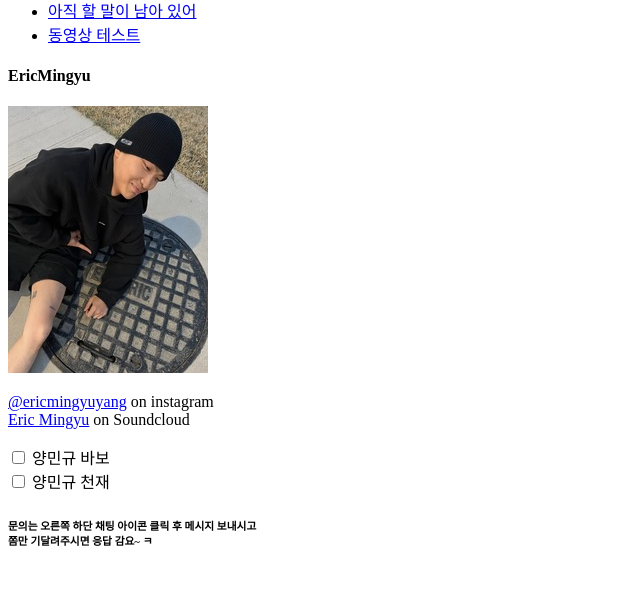
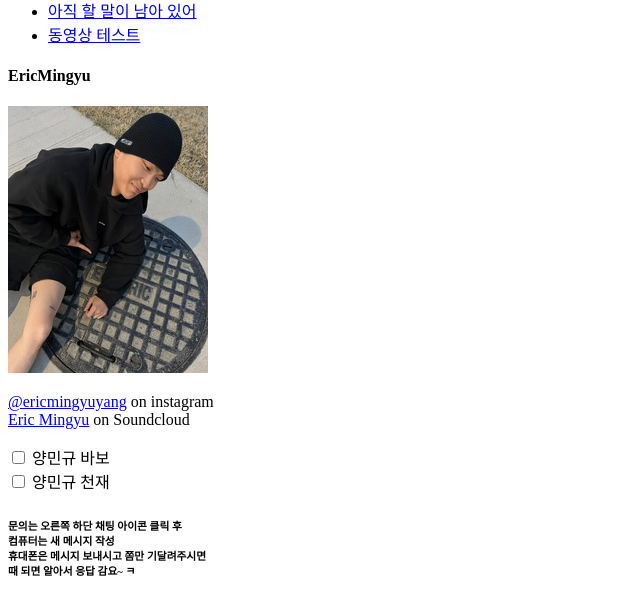
Before and after one commit to Bright614/my-first-website, a plain HTML site: page index.html in a window 1280 px wide. Shown: the part 100-714 px from the top of the page, without its empty margins (0-640 px from the left). Drawn offline with Linux system fonts and the light colour scheme.

Commit message:
문의 설명 보완

```diff
--- a/index.html
+++ b/index.html
@@ -27,7 +27,10 @@
 
 
 <p>
-    <h6>문의는 오른쪽 하단 채팅 아이콘 클릭 후 메시지 보내시고 <br> 쫌만 기달려주시면 응답 감요~ ㅋ</h6>
+    <h6>문의는 오른쪽 하단 채팅 아이콘 클릭 후
+        <br>컴퓨터는 새 메시지 작성
+        <br> 휴대폰은 메시지 보내시고 쫌만 기달려주시면
+        <br> 때 되면 알아서 응답 감요~ ㅋ</h6>
 
 </p>
  <!--Start of Tawk.to Script-->
```
